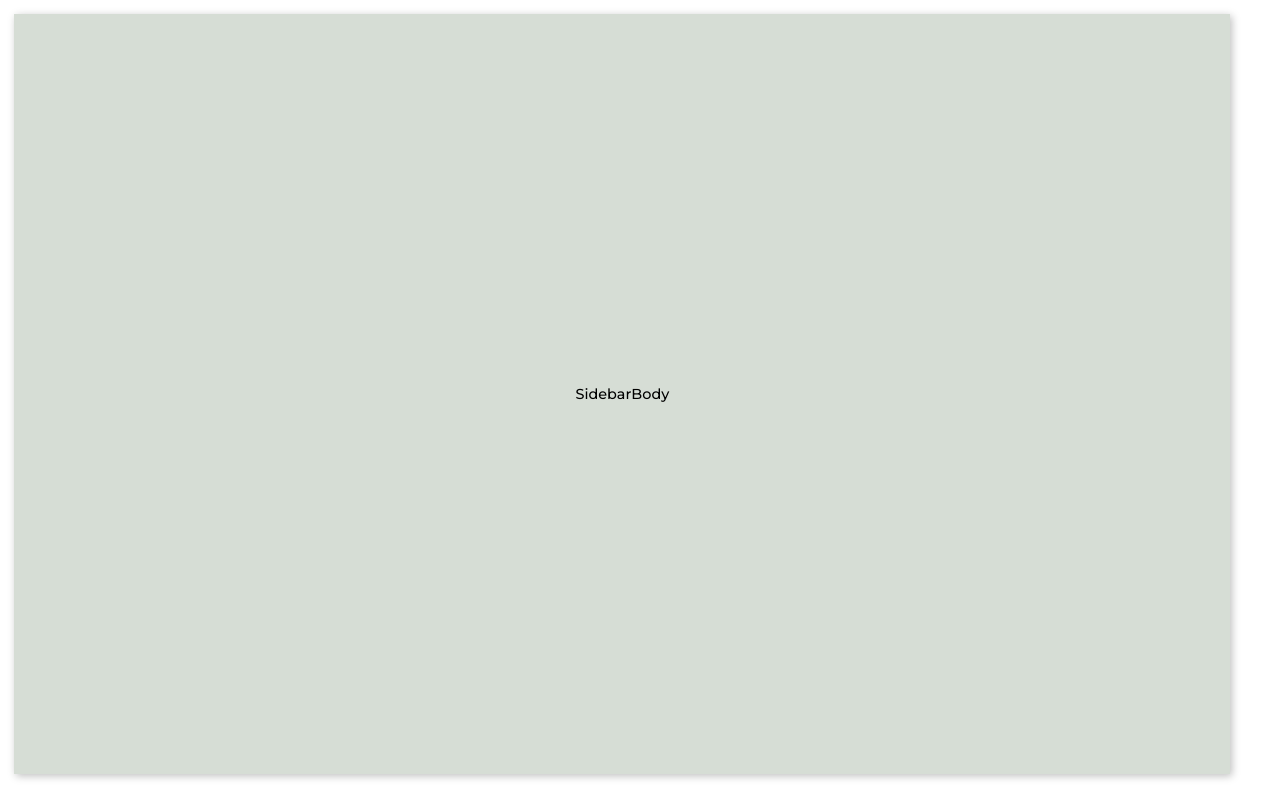
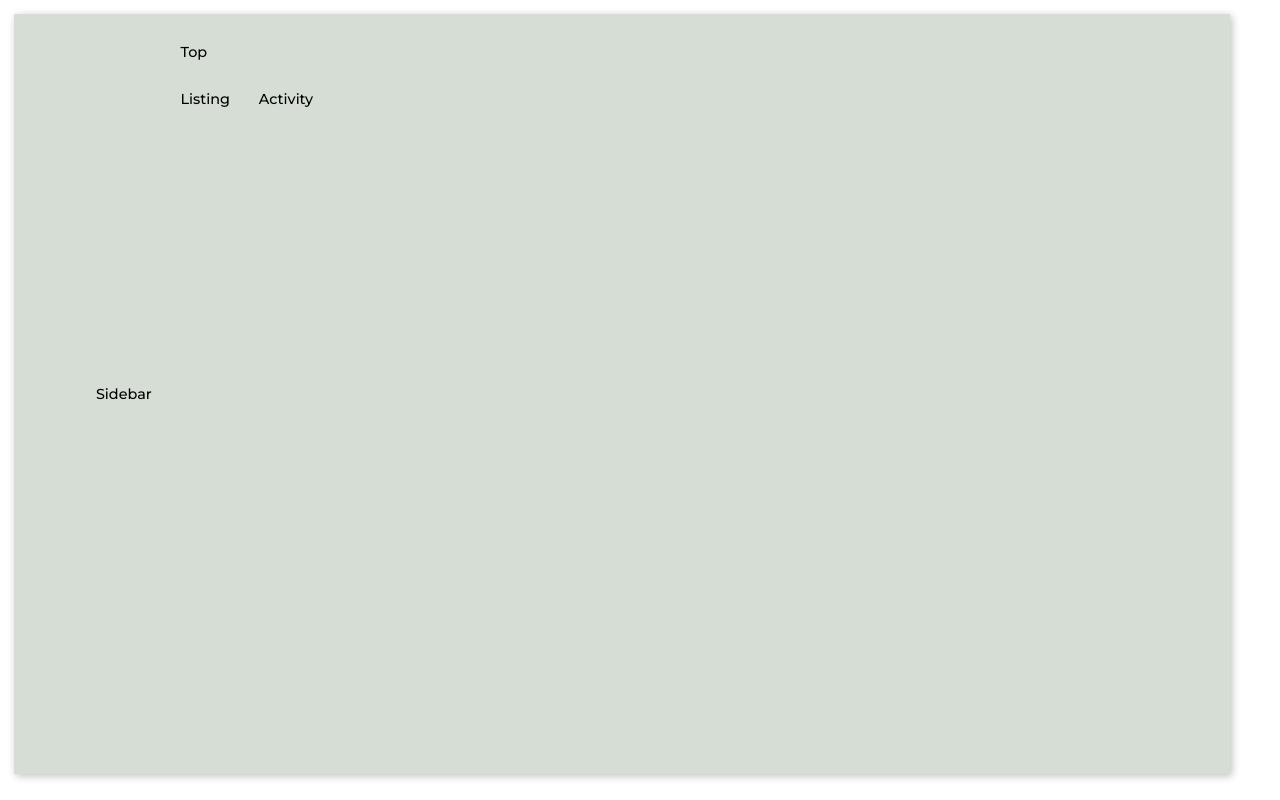
Before and after one commit to PorasZarec/ROTC-System, a React (Vite) app in the folder client/: page /dashboard in a window 1280 px wide. Built offline with nearby package versions, Linux system fonts and the light colour scheme.

Commit message:
Dashboard Body section
added Top, Listing, Activity section for body

```diff
--- a/client/src/Components/Dashboard/Components/BodySection/Body.jsx
+++ b/client/src/Components/Dashboard/Components/BodySection/Body.jsx
@@ -1,9 +1,20 @@
 import React from 'react'
 import './body.css'
+import Top from './Top Section/Top'
+import Listing from './Listing Section/Listing'
+import Activity from './Activity Section/Activity'
+
 
 const Body = () => {
   return (
-    <div>Body</div>
+    <div className="mainContent">
+        <Top />
+
+        <div className="bottom flex">
+            <Listing />
+            <Activity />
+        </div>
+    </div>
   )
 }
 
--- a/client/src/Components/Dashboard/Components/BodySection/body.css
+++ b/client/src/Components/Dashboard/Components/BodySection/body.css
@@ -1 +1,11 @@
-/*# sourceMappingURL=body.css.map */
+.mainContent {
+  width: 82%;
+  height: 100%;
+  padding: 2rem;
+  overflow: auto;
+}
+.mainContent .bottom {
+  margin-top: 2rem;
+  gap: 2rem;
+  align-items: flex-start;
+}/*# sourceMappingURL=body.css.map */
--- a/client/src/Components/Dashboard/Components/BodySection/body.scss
+++ b/client/src/Components/Dashboard/Components/BodySection/body.scss
@@ -0,0 +1,12 @@
+.mainContent {
+    width: 82%;
+    height: 100%;
+    padding: 2rem;
+    overflow: auto;
+
+    .bottom {
+        margin-top: 2rem;
+        gap: 2rem;
+        align-items: flex-start;
+    }
+}
```
Also changed, not shown: 1 other file (tests, documents, lock files or other folders).
